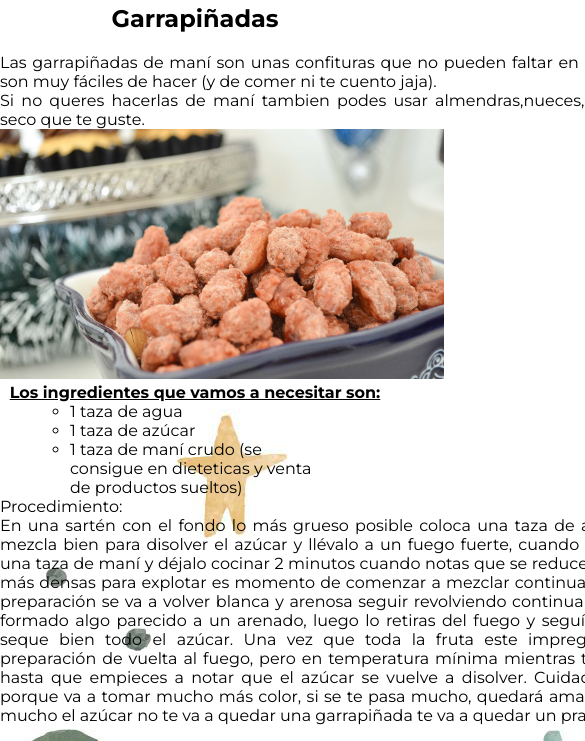
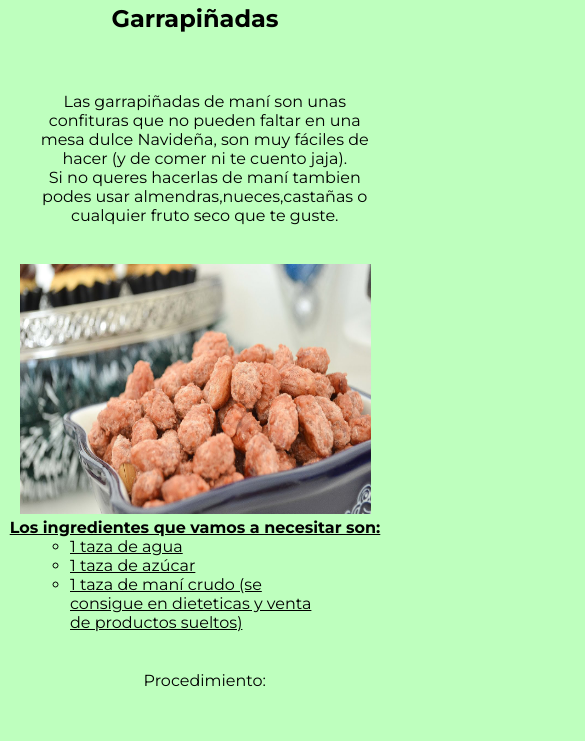
Before and after one commit to PriscilaAP/3F, a plain HTML site: page index.html in a window 390 px wide. Shown: the part 55-796 px from the top of the page, 585 px wide, since content can reach past the window. Drawn offline with Linux system fonts and the light colour scheme.

Commit message:
lo hice responsive

```diff
--- a/index.html
+++ b/index.html
@@ -17,7 +17,8 @@
     <header>
         <h1>Recetas Navideñas</h1>
     </header>
-<div>
+<section class="home">
+    <div class="inflex">
     <h2>Garrapiñadas</h2>
         <p class= "receta">Las garrapiñadas de maní son unas confituras que no pueden faltar en una mesa dulce Navideña, son muy fáciles de hacer (y de comer ni te cuento jaja).
         <br/>Si no queres hacerlas de maní tambien podes usar almendras,nueces,castañas o cualquier fruto seco que te guste.
@@ -27,9 +28,10 @@
         </center>
 
 </div>
-<div class="ingredientes"> <b>
+
+<div class="ingredientes" class="inflex"> <b>
     Los ingredientes que vamos a necesitar son:
-</div ></b>
+</b>
 <ul class="container">
     <li>
     1 taza de agua
@@ -41,6 +43,8 @@
     1 taza de maní crudo (se consigue en dieteticas y venta de productos sueltos)
     </li>
 </ul>
+</div>
+    <div clas=" inflex">
     <p class= "receta">Procedimiento:</p>
     <p class= "receta">En una sartén con el fondo lo más grueso posible coloca una taza de azúcar y una taza de agua mezcla bien para disolver el azúcar
     y llévalo a un fuego fuerte, cuando rompe el hervor agregarle una taza de maní y déjalo cocinar 2 minutos cuando notas que se reduce
@@ -57,7 +61,9 @@
 placa de silicona o sobre una mesada de mármol bien limpia, separa con una cuchara cada garrapiñada una de otra para que no queden todas apelmazadas
 ya que una vez que estén frías no las vas a poder separar.<br/>
 ¡Y listo a disfrutar! </p>
-<br/>
+</div>
+</section>
+
 
 <footer>
     Podes enviarme la foto de tus garrapiñadas a <a href="mailto:priscilaaldananya@gmail.com">mi mail</a> me encanta ver que hacen mis recetas.Besitos! <br/>
--- a/style.css
+++ b/style.css
@@ -5,6 +5,7 @@ html {
 body {
     margin:0;
     background-image:url("img/fondonavideño.jpg");
+    width: 100%;
 
 }
 
@@ -55,3 +56,24 @@ footer{
 .piedepagina {
     text-align: center;
 }
+
+@media screen and (max-width: 500px){
+    p {
+        display: inline-block;
+        text-align: center;
+        width: 85% ;
+        padding: 10%;
+    }
+
+    body {
+        margin:0;
+        background-image: none;
+        background-color :rgb(190, 255, 190) ;
+        width: 100%;
+        height: 150%;
+
+}
+
+img {
+    width: 90%;
+}
```
